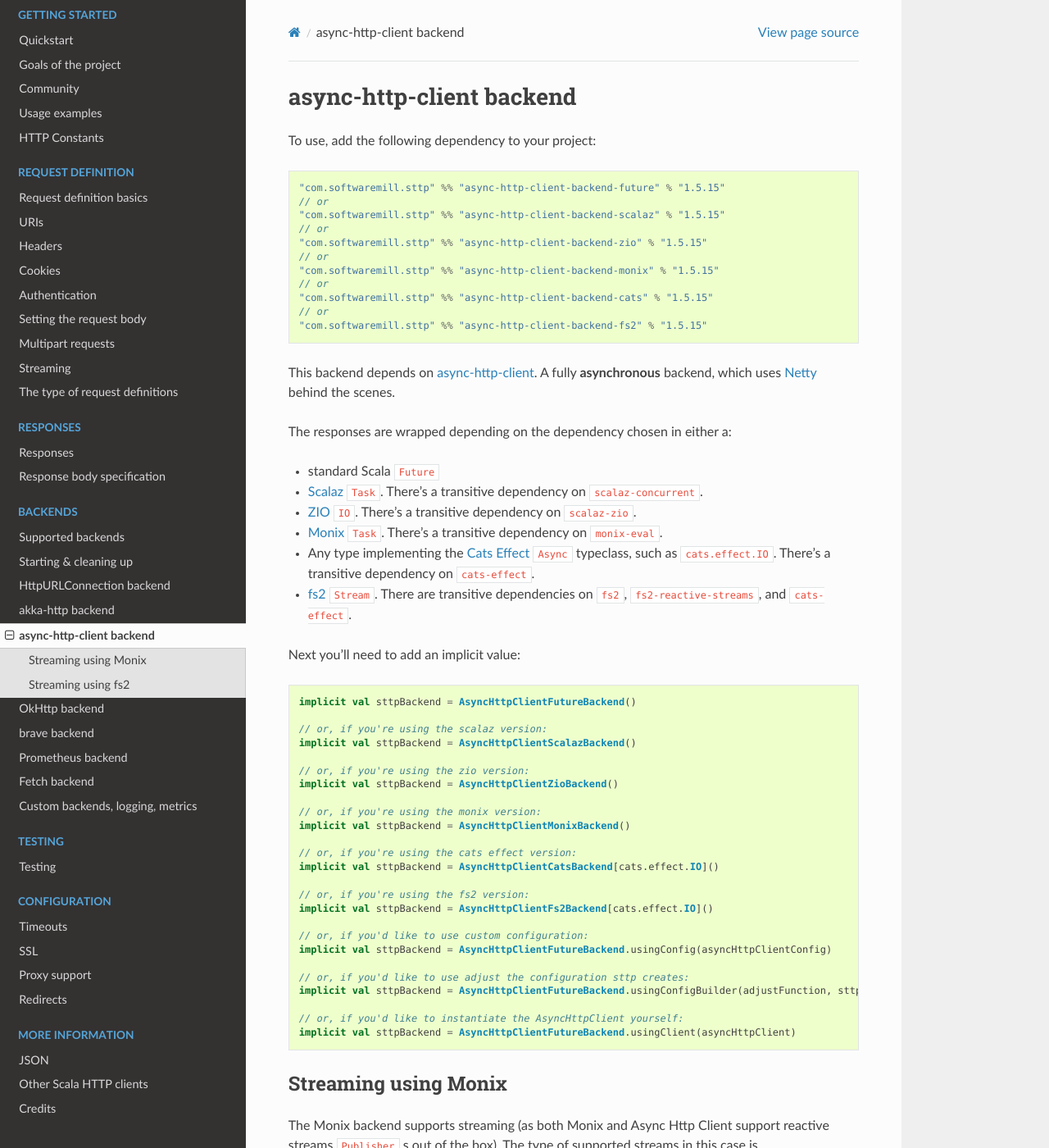
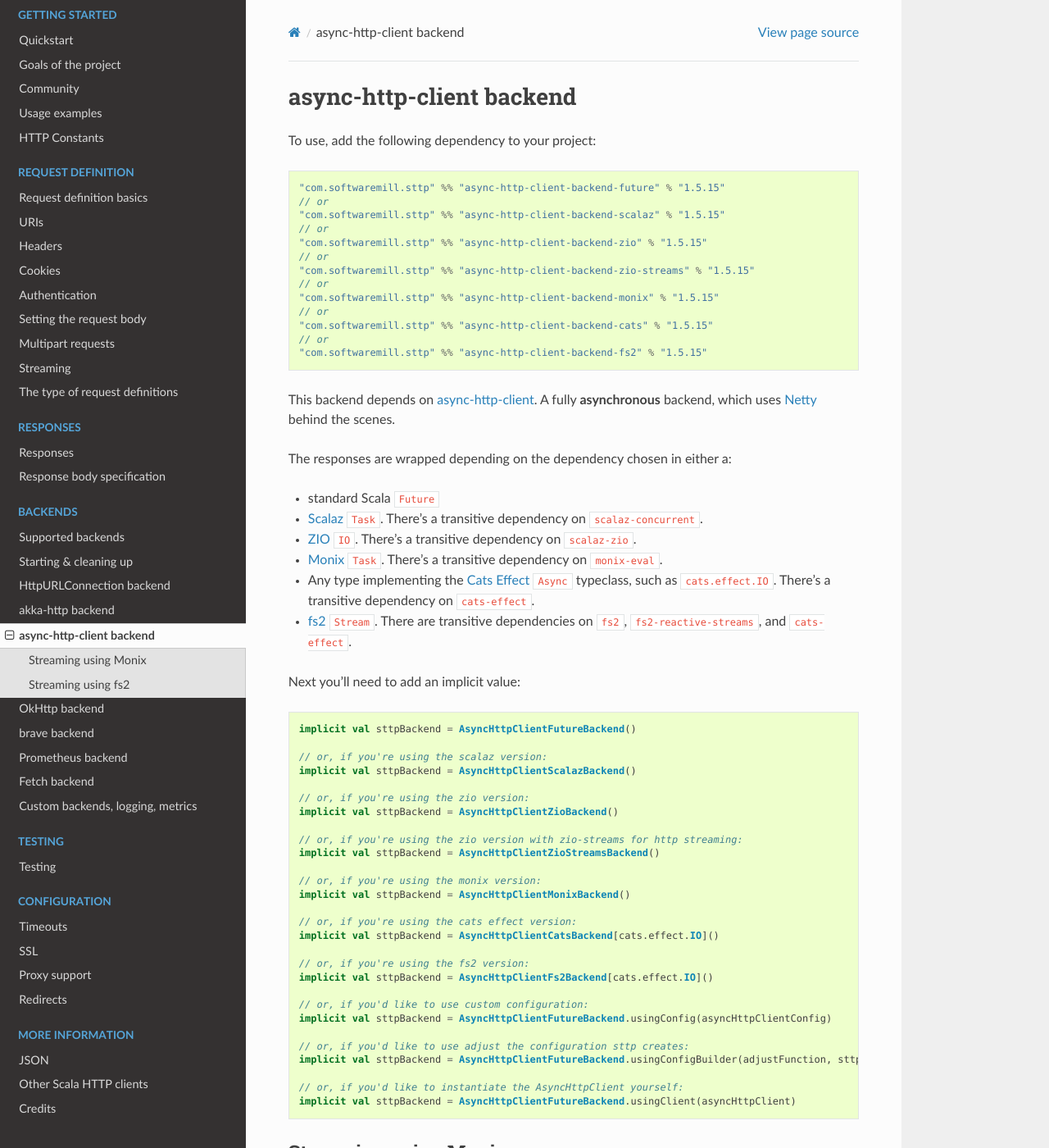
Before and after one commit to softwaremill/sttp, a Sphinx documentation site: the page built from docs/backends/asynchttpclient.rst, in a window 1280 px wide and 1400 px high. Shown: the whole window at 82% size. Built offline with Sphinx 7.4.7 and the Read the Docs theme 2.0.0, drawn with Linux system fonts in a browser that asks for light colours.

Commit message:
define a separated module for zio-streams

```diff
--- a/docs/backends/asynchttpclient.rst
+++ b/docs/backends/asynchttpclient.rst
@@ -8,6 +8,8 @@
   "com.softwaremill.sttp" %% "async-http-client-backend-scalaz" % "1.5.15"
   // or
   "com.softwaremill.sttp" %% "async-http-client-backend-zio" % "1.5.15"
+  // or
+  "com.softwaremill.sttp" %% "async-http-client-backend-zio-streams" % "1.5.15"
   // or
   "com.softwaremill.sttp" %% "async-http-client-backend-monix" % "1.5.15"
   // or
@@ -37,6 +39,9 @@
 
   // or, if you're using the zio version:
   implicit val sttpBackend = AsyncHttpClientZioBackend()
+
+  // or, if you're using the zio version with zio-streams for http streaming:
+  implicit val sttpBackend = AsyncHttpClientZioStreamsBackend()
 
   // or, if you're using the monix version:
   implicit val sttpBackend = AsyncHttpClientMonixBackend()
--- a/docs/backends/summary.rst
+++ b/docs/backends/summary.rst
@@ -22,7 +22,8 @@
 ``AkkaHttpBackend``              ``scala.concurrent.Future``  ``akka.stream.scaladsl.Source[ByteString, Any]``
 ``AsyncHttpClientFutureBackend`` ``scala.concurrent.Future``  n/a
 ``AsyncHttpClientScalazBackend`` ``scalaz.concurrent.Task``   n/a
-``AsyncHttpClientZioBackend``    ``scalaz.zio.IO``            Stream[Throwable, ByteBuffer]
+``AsyncHttpClientZioBackend``    ``scalaz.zio.IO``            n/a
+``AsyncHttpClientZioStreamsBackend``    ``scalaz.zio.IO``     ``Stream[Throwable, ByteBuffer]``
 ``AsyncHttpClientMonixBackend``  ``monix.eval.Task``          ``monix.reactive.Observable[ByteBuffer]``
 ``AsyncHttpClientCatsBackend``   ``F[_]: cats.effect.Async``  n/a
 ``AsyncHttpClientFs2Backend``    ``F[_]: cats.effect.Async``  ``fs2.Stream[F, ByteBuffer]``
```
Also changed, not shown: 5 other files.
